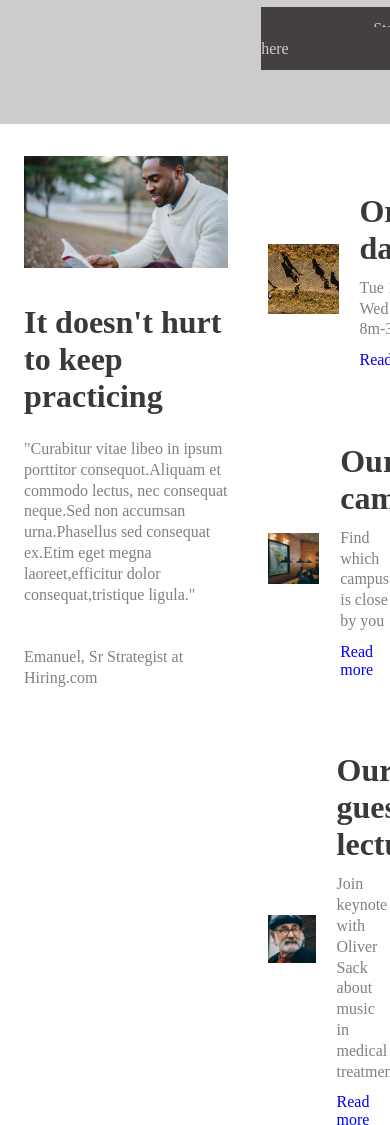
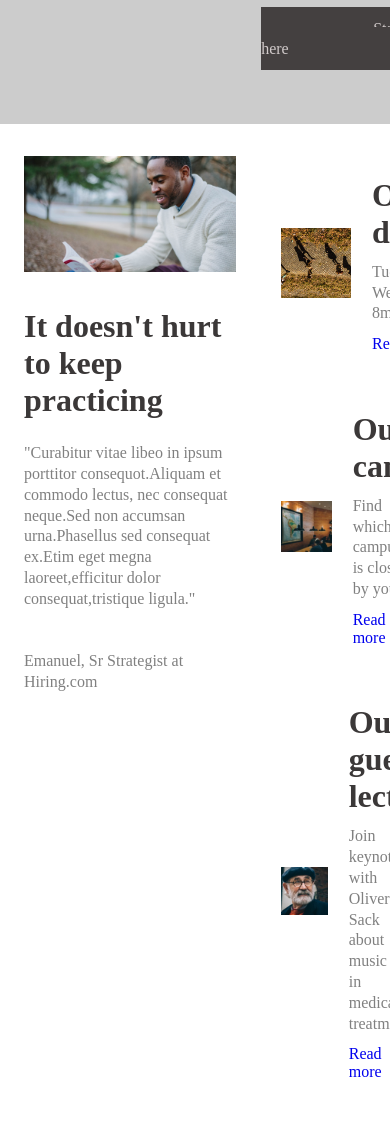
Before and after one commit to azizulbappy0096/Colmar-Academy, a plain HTML site: page index.html in a window 390 px wide. Shown: the part 700-1825 px from the top of the page. Drawn offline with Linux system fonts and the light colour scheme.

Commit message:
only responsive part left

```diff
--- a/index.html
+++ b/index.html
@@ -36,7 +36,7 @@
        </header>
 
        <main>
-           <div id="banner">
+           <div id="banner" class="commonpad">
                <div class="bimg">
                 <img src="resources/images/banner.jpg" alt="Banner">
                </div>
@@ -47,7 +47,7 @@
                </div>
            </div>
 
-           <div id="information">
+           <div id="information" class="commonpad">
                <div class="infoimg">
                    <img src="resources/images/information-main.jpg" alt="Info main">
                    <h1> It doesn't hurt to keep practicing </h1>
@@ -167,10 +167,10 @@
                </div>
            </div>
 
-           <div class="exhibit">
+           <div class="commonpad" id="exhibit">
                <h1 class="h1"> Thesis exhibit </h1>
                <div class="thesis">
-                    <div class="video infoimg">
+                    <div class="video">
                         <video autoplay muted loop>
                             <source src="resources/videos/thesis.mp4" type="video/mp4">
                             Video is not supported
--- a/resources/index.css
+++ b/resources/index.css
@@ -28,8 +28,30 @@ p , span{
     line-height: 1.3;
 }
 
+img {
+    max-width: 100%;
+}
+
 .content {
     padding: 1.3rem;
+}
+
+.commonpad {
+    padding: 2rem 1.5rem;
+    display: inline-flex;
+}
+
+.content p , .content h1 , .content h2{
+    padding-bottom: .69rem;
+}
+
+.bimg  , .infoimg , .video{
+    width: 60%;
+    padding-right: 1.8rem;
+}
+
+.campinfo {
+    max-width: 40%;
 }
 
 header .desktop {
@@ -71,21 +93,11 @@ nav a {
 }
 
 #banner {
-    display: inline-flex;
     align-items: center;
     background-color: hsla(0, 0%, 50% , 0.4);
-    padding: 2rem 1.5rem;
     color: rgb(77, 74, 74);
 }
 
-.bimg  , .infoimg {
-    width: 60%;
-    padding-right: 1.8rem;
-}
-
- img {
-    max-width: 100%;
-}
 
 .bcontent {
     width: 40%;
@@ -115,22 +127,6 @@ nav a {
     color:  rgba(209, 202, 202, 1);
 }
 
-
-#information {
-    display: inline-flex;
-
-}
-
-
-
-#information p {
-    color: hsla(0, 0%, 50% , 1);
-}
-
-.infoimg {
-    padding: 2rem 1.5rem;
-}
-
 .infoimg img {
     padding-bottom: 2rem;
 }
@@ -139,14 +135,9 @@ nav a {
     padding-bottom: 1.5rem;
 }
 
-.campinfo {
-    max-width: 40%;
-    padding: 2rem 0;
-}
-
 .addiinfo {
     display: inline-flex;
-    padding: 1rem;
+    padding: 0 1rem 1rem 1rem;
     align-items: center;
 }
 
@@ -156,10 +147,6 @@ nav a {
 
 .addiinfo .content {
     width: 65%;
-}
-
-.content p , .content h1 , .content h2{
-    padding-bottom: .69rem;
 }
 
 .education {
@@ -185,8 +172,8 @@ nav a {
     margin-bottom: 1rem;
 }
 
-.exhibit  {
-
+#exhibit  {
+    display: block;
 }
 
 .thesis {
```
